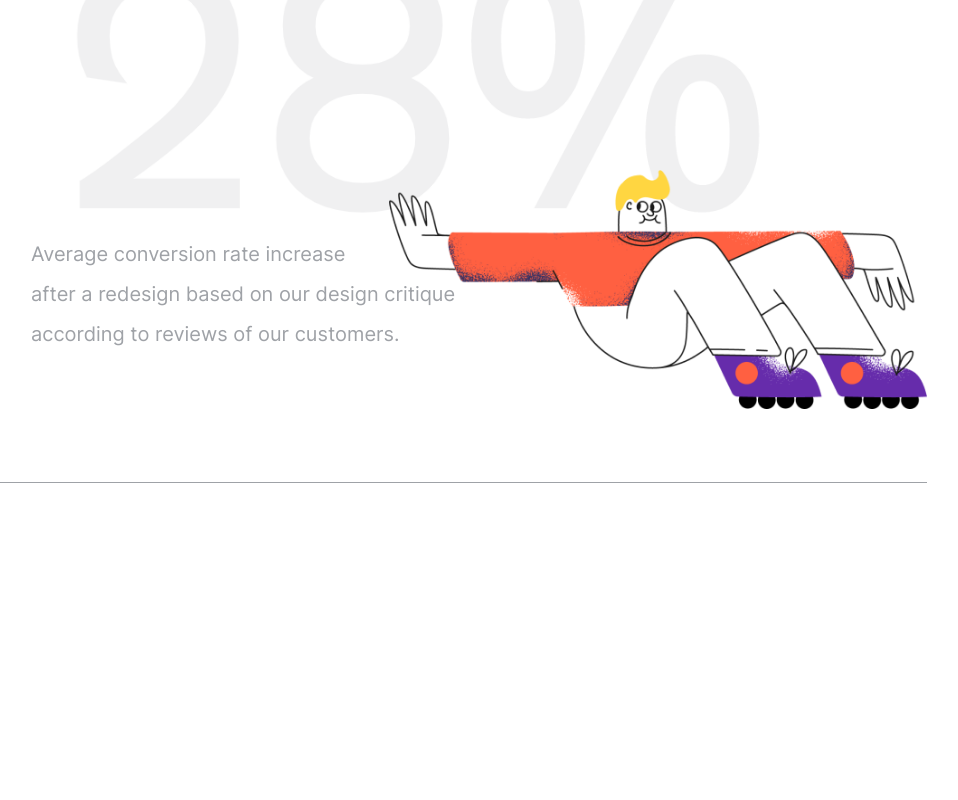
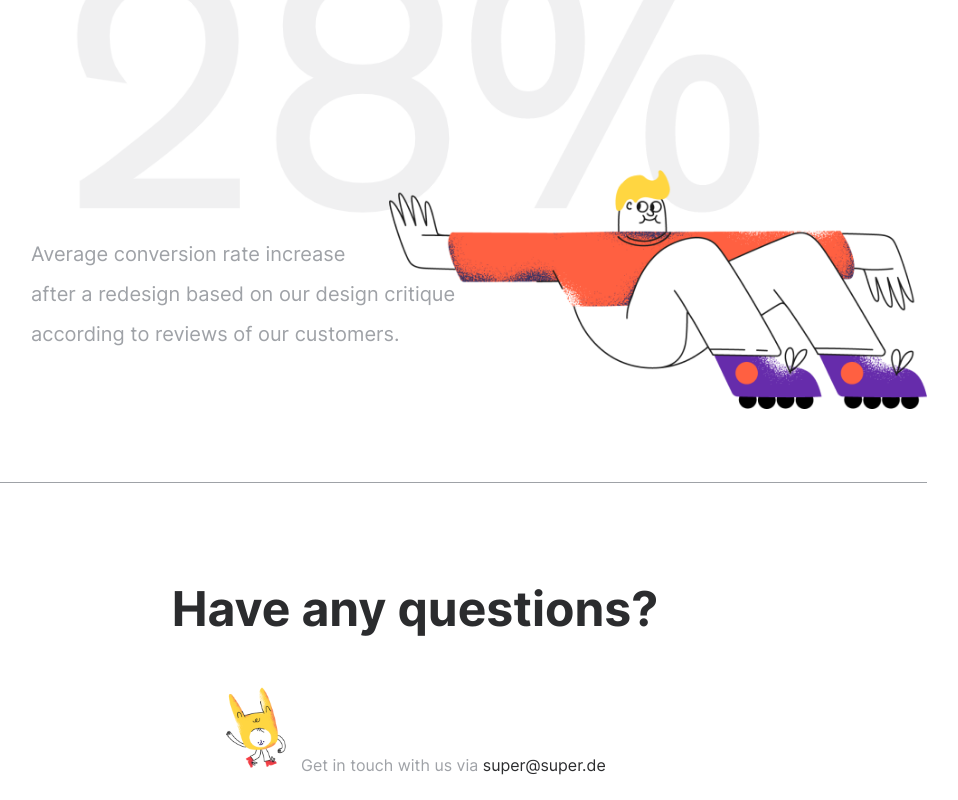
Before and after one commit to thomaserdmenger/superCode-Design-Critique-Project, a plain HTML site: page index.html in a window 1280 px wide. Shown: the part 3047-3847 px from the top of the page, without its empty margins (225-1183 px from the left). Before the commit the page ends 3651 px from the top, so only its background shows below. Drawn offline with Linux system fonts and the light colour scheme.

Commit message:
Add Footer

```diff
--- a/index.html
+++ b/index.html
@@ -114,6 +114,18 @@
           </div>
         </section>
       </main>
+      <footer>
+        <h4>Have any questions?</h4>
+        <div class="footer-bottom">
+          <img
+            src="./assets/images/costume_guy.png"
+            alt="" />
+          <p>
+            Get in touch with us via
+            <a href="mailto:super@super.de">super@super.de</a>
+          </p>
+        </div>
+      </footer>
     </div>
   </body>
 </html>
--- a/style.css
+++ b/style.css
@@ -258,3 +258,37 @@ header nav > a:nth-of-type(2):hover {
   text-align: left;
   color: var(--color-gray-light);
 }
+
+/* ! Footer */
+
+footer {
+  padding: var(--padding-main);
+
+  display: flex;
+  flex-direction: column;
+  align-items: center;
+  text-align: center;
+}
+
+footer h4 {
+  margin-bottom: 2.75rem;
+}
+
+.footer-bottom {
+  display: flex;
+  align-items: baseline;
+  gap: 1vw;
+}
+
+.footer-bottom img {
+  width: 5vw;
+}
+
+.footer-bottom p {
+  color: var(--color-gray-light);
+  font-size: 1rem;
+}
+
+.footer-bottom a {
+  color: var(--color-black);
+}
```
